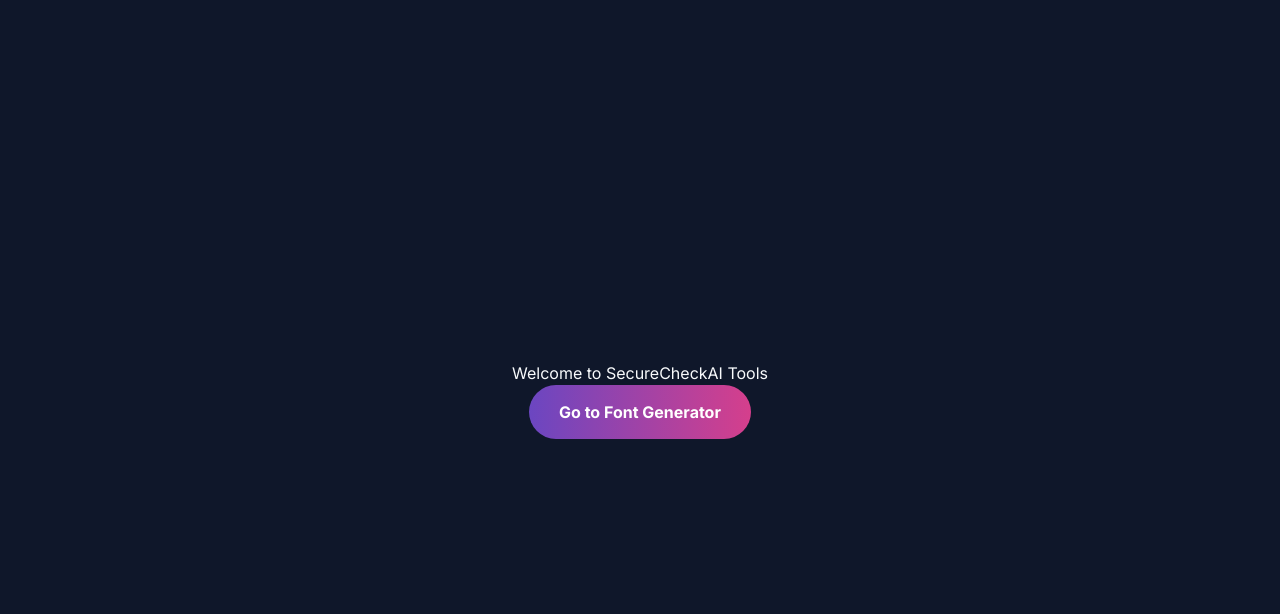
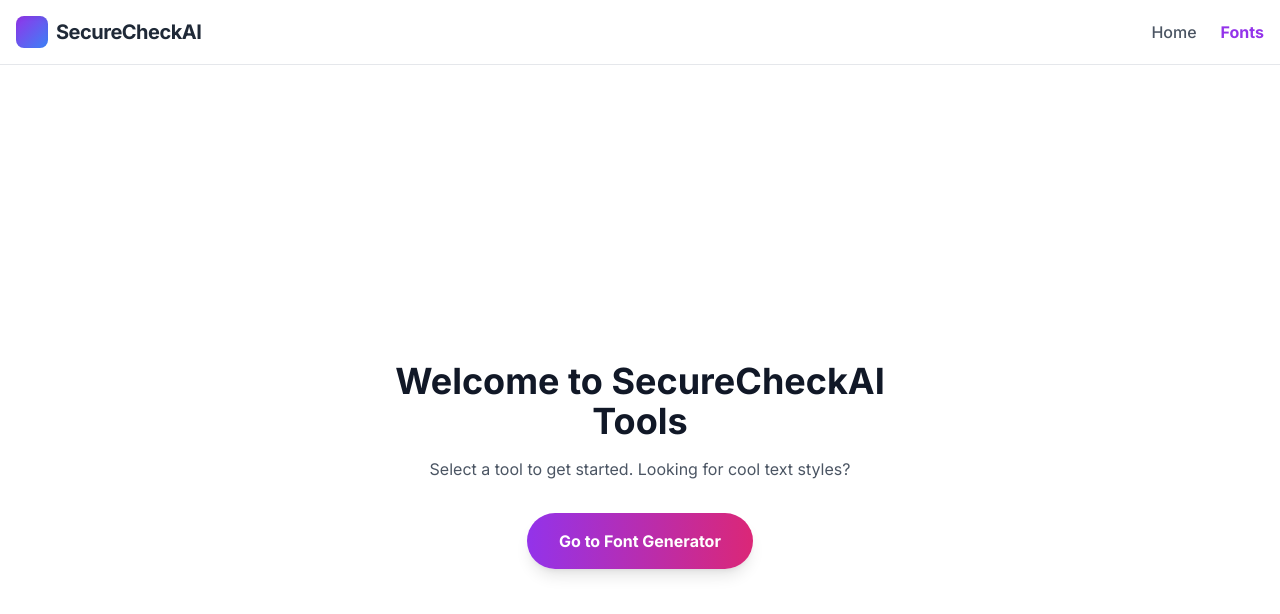
Before and after one commit to billapan785-max/password-strength-checker, a React (Vite) app: page / in a window 1280 px wide. Shown: the top 614 px of the page. Built offline with nearby package versions, Linux system fonts and the light colour scheme.

Commit message:
Update App.tsx

```diff
--- a/App.tsx
+++ b/App.tsx
@@ -1,15 +1,61 @@
-import React, { useState, useEffect } from 'react'; import { HashRouter, Routes, Route, Link, Navigate } from 'react-router-dom'; import { fontStyles } from './services/fontStyles';
 
-const FontGenerator = () => { const [inputText, setInputText] = useState('Hello Instagram!'); const [results, setResults] = useState([]); const [copyStatus, setCopyStatus] = useState(null);
+import React from 'react';
+import { HashRouter, Routes, Route, Link, Navigate } from 'react-router-dom';
+import FontGenerator from './components/FontGenerator';
 
-useEffect(() => { const textToProcess = inputText.trim() === '' ? 'Type something...' : inputText; const generated = fontStyles.map(style => ({ styleName: style.name, text: style.generate(textToProcess) })); setResults(generated); }, [inputText]);
+/**
+ * HOME COMPONENT
+ * A simple landing page or placeholder.
+ */
+const Home: React.FC = () => {
+  return (
+    <div className="min-h-screen flex flex-col items-center justify-center p-6 bg-white">
+      <div className="text-center max-w-xl">
+        <h1 className="text-4xl font-bold text-gray-900 mb-4">Welcome to SecureCheckAI Tools</h1>
+        <p className="text-gray-600 mb-8">Select a tool to get started. Looking for cool text styles?</p>
+        <Link
+          to="/fonts"
+          className="inline-block px-8 py-4 bg-gradient-to-r from-purple-600 to-pink-600 text-white font-bold rounded-full shadow-lg hover:shadow-xl hover:scale-105 transition-all"
+        >
+          Go to Font Generator
+        </Link>
+      </div>
+    </div>
+  );
+};
 
-const handleCopy = (text, id) => { navigator.clipboard.writeText(text).then(() => { setCopyStatus(id); setTimeout(() => setCopyStatus(null), 2000); }); };
+/**
+ * MAIN APP COMPONENT
+ * Uses HashRouter as requested by the environment constraints.
+ */
+function App() {
+  return (
+    <HashRouter>
+      <div className="min-h-screen bg-gray-50">
+        {/* Simple Navigation Bar */}
+        <nav className="bg-white border-b border-gray-200 sticky top-0 z-50">
+          <div className="max-w-7xl mx-auto px-4 h-16 flex items-center justify-between">
+            <Link to="/" className="flex items-center gap-2">
+              <div className="w-8 h-8 bg-gradient-to-br from-purple-600 to-blue-500 rounded-lg shadow-inner"></div>
+              <span className="font-bold text-xl text-gray-800 tracking-tight">SecureCheckAI</span>
+            </Link>
+            <div className="flex gap-6">
+              <Link to="/" className="text-gray-600 hover:text-purple-600 font-medium transition-colors">Home</Link>
+              <Link to="/fonts" className="text-purple-600 font-bold hover:text-purple-700 transition-colors">Fonts</Link>
+            </div>
+          </div>
+        </nav>
 
-return ( <div style={{ maxWidth: '800px', margin: '0 auto', padding: '40px 20px', textAlign: 'center' }}> <h1 style={{ fontSize: '2.5rem', marginBottom: '20px' }}>Stylish Fonts</h1> <textarea value={inputText} onChange={(e) => setInputText(e.target.value)} style={{ width: '100%', height: '100px', padding: '15px', borderRadius: '10px', border: '2px solid #ddd' }} placeholder="Type here..." /> <div style={{ marginTop: '30px', display: 'grid', gap: '15px' }}> {results.map((res, i) => ( <div key={i} style={{ padding: '20px', background: '#f9f9f9', borderRadius: '10px', border: '1px solid #eee', display: 'flex', justifyContent: 'space-between', alignItems: 'center' }}> <span style={{ fontSize: '1.2rem' }}>{res.text}</span> <button onClick={() => handleCopy(res.text, i)} style={{ padding: '10px 20px', background: '#6b46c1', color: 'white', border: 'none', borderRadius: '5px', cursor: 'pointer' }}> {copyStatus === i ? 'Copied!' : 'Copy'} </button> </div> ))} </div> </div> ); };
+        {/* Route Definitions */}
+        <Routes>
+          <Route path="/" element={<Home />} />
+          <Route path="/fonts" element={<FontGenerator />} />
+          {/* Fallback to home */}
+          <Route path="*" element={<Navigate to="/" replace />} />
+        </Routes>
+      </div>
+    </HashRouter>
+  );
+}
 
-const Home = () => (
-
-<div style={{ height: '100vh', display: 'flex', flexDirection: 'column', alignItems: 'center', justifyContent: 'center' }}> <h1>Welcome to SecureCheckAI Tools</h1> <Link to="/fonts" style={{ padding: '15px 30px', background: 'linear-gradient(to right, #6b46c1, #d53f8c)', color: 'white', textDecoration: 'none', borderRadius: '50px', fontWeight: 'bold' }}> Go to Font Generator </Link> </div> );
-
-export default function App() { return ( <HashRouter> <Routes> <Route path="/" element={<Home />} /> <Route path="/fonts" element={<FontGenerator />} /> <Route path="*" element={<Navigate to="/" />} /> </Routes> </HashRouter> ); }
+export default App;
```
